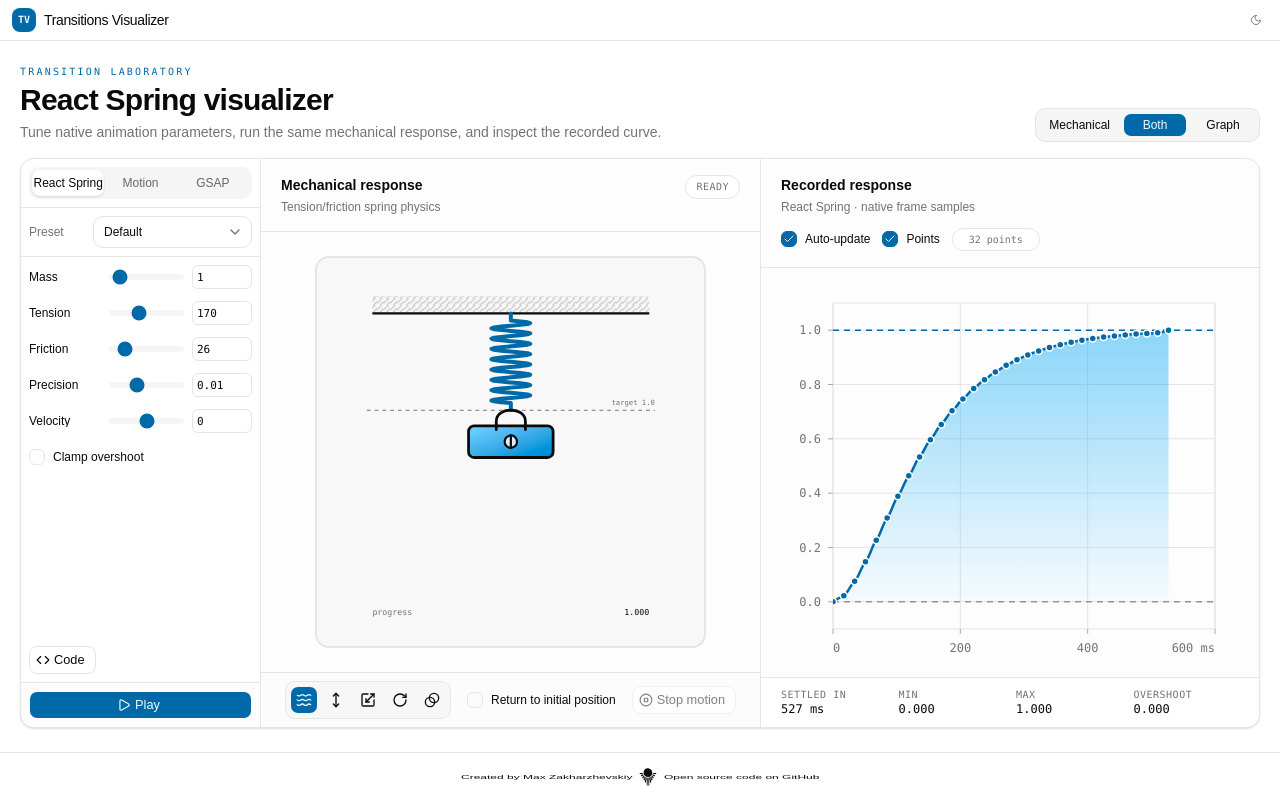
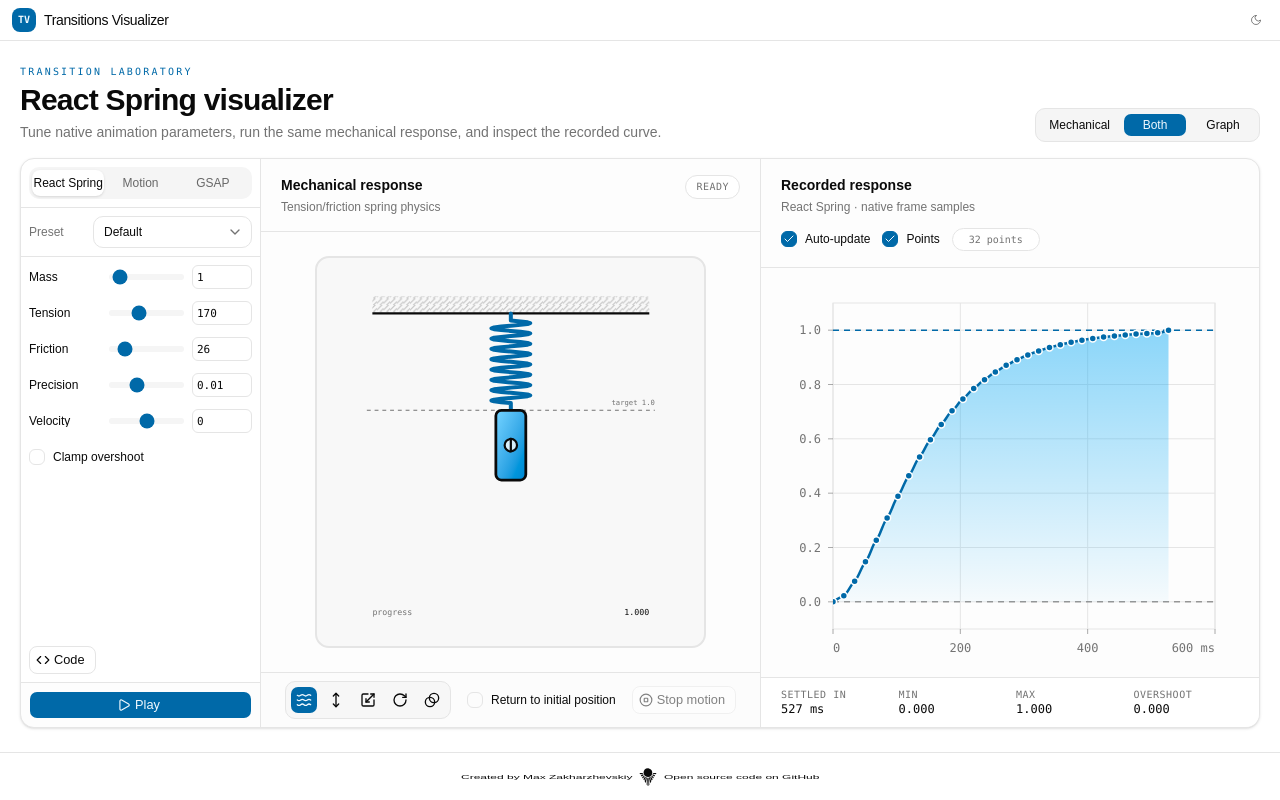
Before and after one commit to maxzz/transitions, a React (Vite) app: page / in a window 1280 px wide. Built offline with nearby package versions, Linux system fonts and the light colour scheme.

Commit message:
WIP. mass box vertical

```diff
--- a/src/components/2-main/transition-visualizer/2-preview/2-0-mechanical-spring-svg.tsx
+++ b/src/components/2-main/transition-visualizer/2-preview/2-0-mechanical-spring-svg.tsx
@@ -11,11 +11,8 @@
     const loadWidth = getMechanicalLoadWidth(mass);
     const loadHeight = getMechanicalLoadHeight(mass);
     const loadX = SPRING_CENTER_X - loadWidth / 2;
-    const loadCenterY = LOAD_TOP_Y + loadHeight / 2;
+    const loadCenterY = SPRING_BOTTOM_Y + loadHeight / 2;
     const markerRadius = getMechanicalLoadMarkerRadius(mass);
-    const handleHalfWidth = DEFAULT_HANDLE_HALF_WIDTH * (loadWidth / DEFAULT_LOAD_WIDTH);
-    const handleLeft = SPRING_CENTER_X - handleHalfWidth;
-    const handleRight = SPRING_CENTER_X + handleHalfWidth;
     const displacement = getMechanicalSpringDisplacement(value);
     const springScale = (SPRING_BOTTOM_Y - SPRING_TOP_Y + displacement) / (SPRING_BOTTOM_Y - SPRING_TOP_Y);
 
@@ -76,19 +73,9 @@
                     height={loadHeight}
                     strokeWidth="5"
                     x={loadX}
-                    y={LOAD_TOP_Y}
+                    y={SPRING_BOTTOM_Y}
                     rx="10"
                     width={loadWidth}
-                />
-
-                {/* Spring stem as handle */}
-                <path
-                    className="stroke-foreground"
-                    fill="none"
-                    strokeLinecap="round"
-                    strokeLinejoin="round"
-                    strokeWidth="5"
-                    d={`M${handleLeft} 285 V270 C${handleLeft} 243 ${handleRight} 243 ${handleRight} 270 V285`}
                 />
 
                 {/* Marker inside the mass: circle */}
@@ -117,7 +104,6 @@
     );
 }
 
-const LOAD_TOP_Y = 278;
 const SPRING_TOP_Y = 75;
 const SPRING_BOTTOM_Y = 250;
 const SPRING_CENTER_X = 350;
@@ -132,13 +118,16 @@
 const SPRING_TRAVEL = 105;
 const MIN_SPRING_DISPLACEMENT = -150;
 const MAX_SPRING_DISPLACEMENT = 145;
-const MIN_LOAD_HEIGHT = 50;
-const MAX_LOAD_HEIGHT = 210;
-const DEFAULT_LOAD_HEIGHT = 150;
-const MIN_LOAD_WIDTH = 140;
-const MAX_LOAD_WIDTH = 420;
-const DEFAULT_LOAD_WIDTH = 290;
-const DEFAULT_HANDLE_HALF_WIDTH = 50;
+
+// Load: mass and marker
+const MIN_LOAD_HEIGHT = 120;
+const MAX_LOAD_HEIGHT = 250;
+const MIN_LOAD_WIDTH = 50;
+const MAX_LOAD_WIDTH = 140;
+const DEFAULT_LOAD_HEIGHT = 190;
+const DEFAULT_LOAD_WIDTH = 100;
+
+// Load: marker
 const MIN_MARKER_RADIUS = 10;
 const MAX_MARKER_RADIUS = 36;
 const DEFAULT_MARKER_RADIUS = 17;
```
Also changed, not shown: 1 other file (tests, documents, lock files or other folders).
